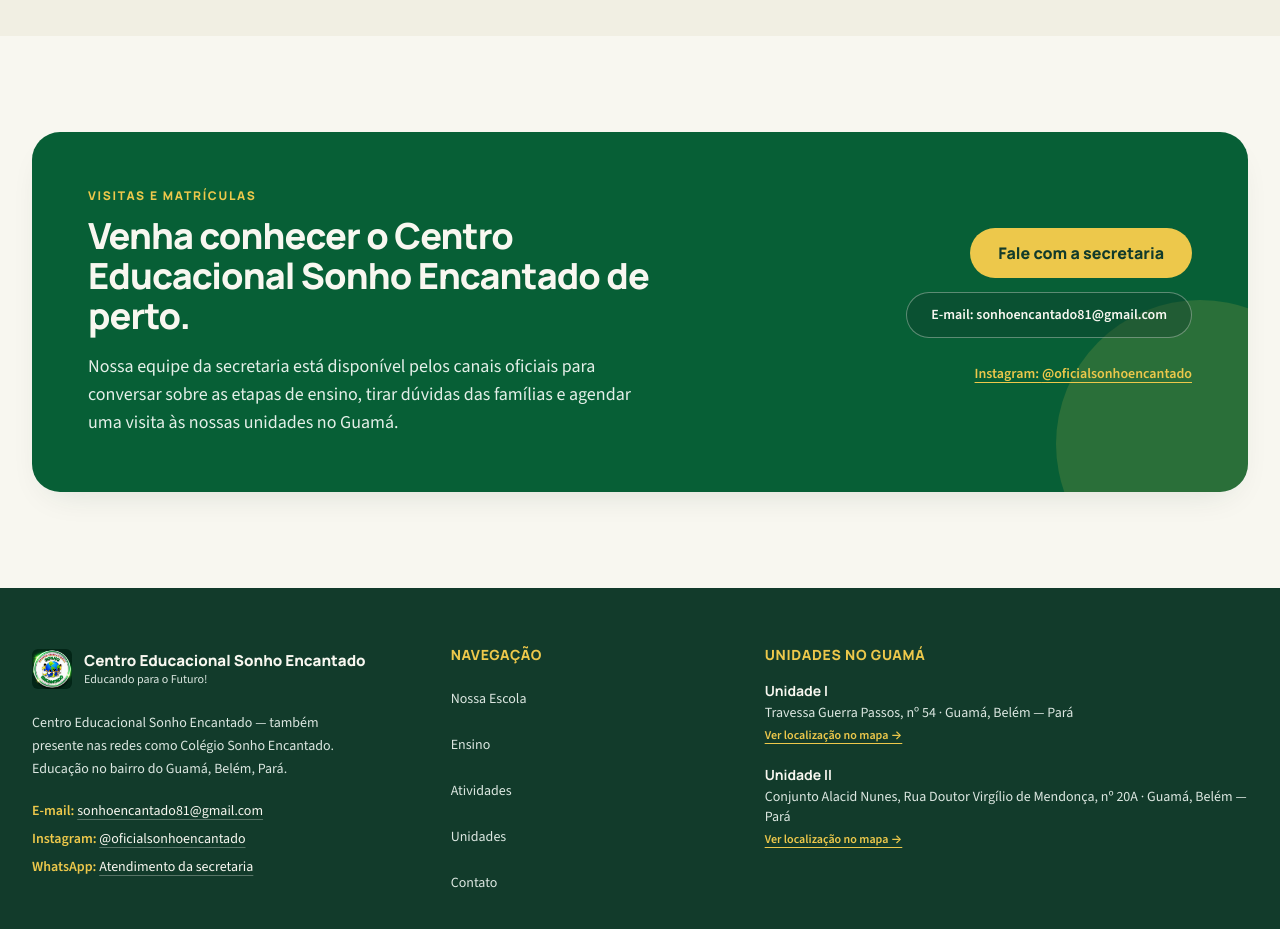
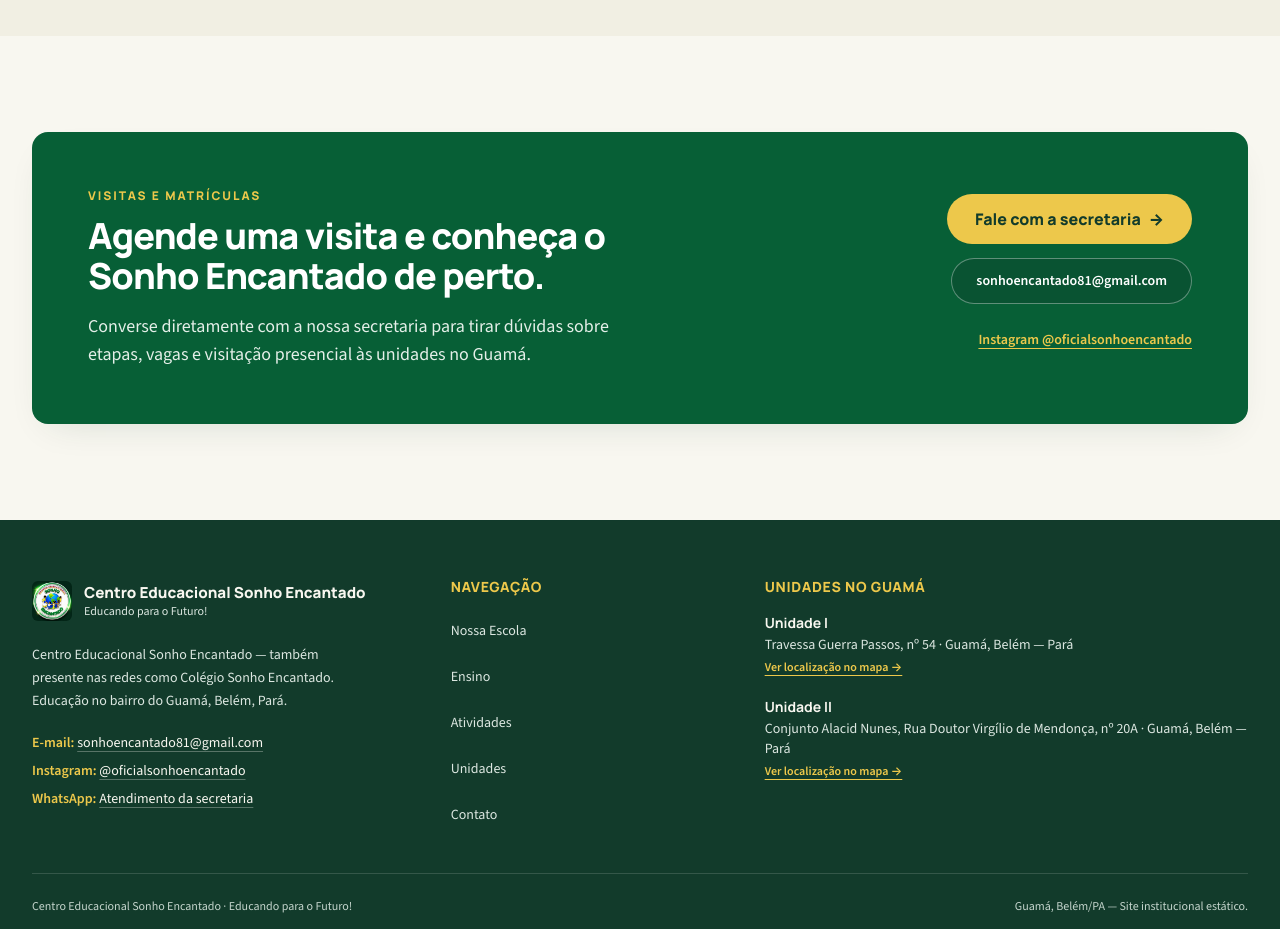
Before and after one commit to desenvolvedorfast-hub/site-sonho-encantado, a React (Vite) app in the folder sonho-encantado-site/: page / in a window 1280 px wide. Shown: the part 7100-8029 px from the top of the page. Built offline with nearby package versions, Linux system fonts and the light colour scheme.

Commit message:
Refactor FinalCtaSection for improved content and styles
Updated text content and adjusted styling for better visibility and user interaction.

```diff
--- a/sonho-encantado-site/src/components/FinalCtaSection.tsx
+++ b/sonho-encantado-site/src/components/FinalCtaSection.tsx
@@ -8,28 +8,21 @@ export function FinalCtaSection() {
       className="py-16 sm:py-20 lg:py-24"
     >
       <div className="mx-auto max-w-7xl px-4 sm:px-6 lg:px-8">
-        <div className="relative overflow-hidden rounded-[1.75rem] bg-brand-green px-6 py-12 text-brand-paper shadow-editorial sm:px-10 sm:py-14 lg:px-14">
-          {/* Detalhe gráfico sutil sem neon ou excessos */}
-          <div
-            aria-hidden="true"
-            className="pointer-events-none absolute -bottom-24 -right-24 h-72 w-72 rounded-full bg-brand-yellow/15"
-          />
-
-          <div className="relative z-10 grid grid-cols-1 items-center gap-8 lg:grid-cols-12">
+        <div className="rounded-2xl bg-brand-green px-6 py-12 text-brand-paper shadow-editorial sm:px-10 sm:py-14 lg:px-14">
+          <div className="grid grid-cols-1 items-center gap-8 lg:grid-cols-12">
             <div className="lg:col-span-7">
-              <p className="font-display text-xs font-extrabold uppercase tracking-[0.14em] text-brand-yellow">
+              <p className="font-display text-xs font-extrabold uppercase tracking-[0.16em] text-brand-yellow">
                 Visitas e Matrículas
               </p>
               <h2
                 id="contato-heading"
-                className="mt-3 font-display text-3xl font-extrabold leading-tight text-brand-paper sm:text-4xl"
+                className="mt-3 font-display text-3xl font-extrabold leading-tight text-white sm:text-4xl"
               >
-                Venha conhecer o Centro Educacional Sonho Encantado de perto.
+                Agende uma visita e conheça o Sonho Encantado de perto.
               </h2>
               <p className="mt-4 max-w-xl text-base leading-relaxed text-[#E4EFE8] sm:text-lg">
-                Nossa equipe da secretaria está disponível pelos canais oficiais para conversar
-                sobre as etapas de ensino, tirar dúvidas das famílias e agendar uma visita às
-                nossas unidades no Guamá.
+                Converse diretamente com a nossa secretaria para tirar dúvidas sobre etapas,
+                vagas e visitação presencial às unidades no Guamá.
               </p>
             </div>
 
@@ -38,26 +31,32 @@ export function FinalCtaSection() {
                 href={SCHOOL_IDENTITY.whatsappUrl}
                 target="_blank"
                 rel="noopener noreferrer"
-                className="inline-flex min-h-[50px] w-full items-center justify-center rounded-full bg-brand-yellow px-7 py-3 font-display text-base font-extrabold text-brand-dark transition-transform duration-150 hover:-translate-y-0.5 sm:w-auto"
+                className="group inline-flex min-h-[50px] w-full items-center justify-center gap-2 rounded-full bg-brand-yellow px-7 py-3 font-display text-base font-extrabold text-brand-dark transition-all duration-150 hover:-translate-y-0.5 active:scale-[0.98] sm:w-auto"
               >
-                Fale com a secretaria
+                <span>Fale com a secretaria</span>
+                <span
+                  aria-hidden="true"
+                  className="transition-transform duration-150 group-hover:translate-x-1"
+                >
+                  →
+                </span>
                 <span className="sr-only"> (abre o WhatsApp da escola em nova aba)</span>
               </a>
 
               <a
                 href={`mailto:${SCHOOL_IDENTITY.email}`}
-                className="inline-flex min-h-[46px] w-full items-center justify-center rounded-full border border-brand-paper/35 bg-brand-dark/35 px-6 py-2.5 text-sm font-semibold text-brand-paper transition-colors hover:bg-brand-dark sm:w-auto"
+                className="inline-flex min-h-[46px] w-full items-center justify-center rounded-full border border-white/35 bg-brand-dark/30 px-6 py-2.5 text-sm font-semibold text-white transition-colors hover:bg-brand-dark sm:w-auto"
               >
-                E-mail: {SCHOOL_IDENTITY.email}
+                {SCHOOL_IDENTITY.email}
               </a>
 
               <a
                 href={SCHOOL_IDENTITY.instagramUrl}
                 target="_blank"
                 rel="noopener noreferrer"
-                className="inline-flex min-h-[44px] items-center justify-center text-sm font-semibold text-brand-yellow underline underline-offset-4 hover:text-brand-paper"
+                className="inline-flex min-h-[44px] items-center justify-center text-sm font-semibold text-brand-yellow underline underline-offset-4 hover:text-white"
               >
-                Instagram: {SCHOOL_IDENTITY.instagramHandle}
+                Instagram {SCHOOL_IDENTITY.instagramHandle}
               </a>
             </div>
           </div>
```
